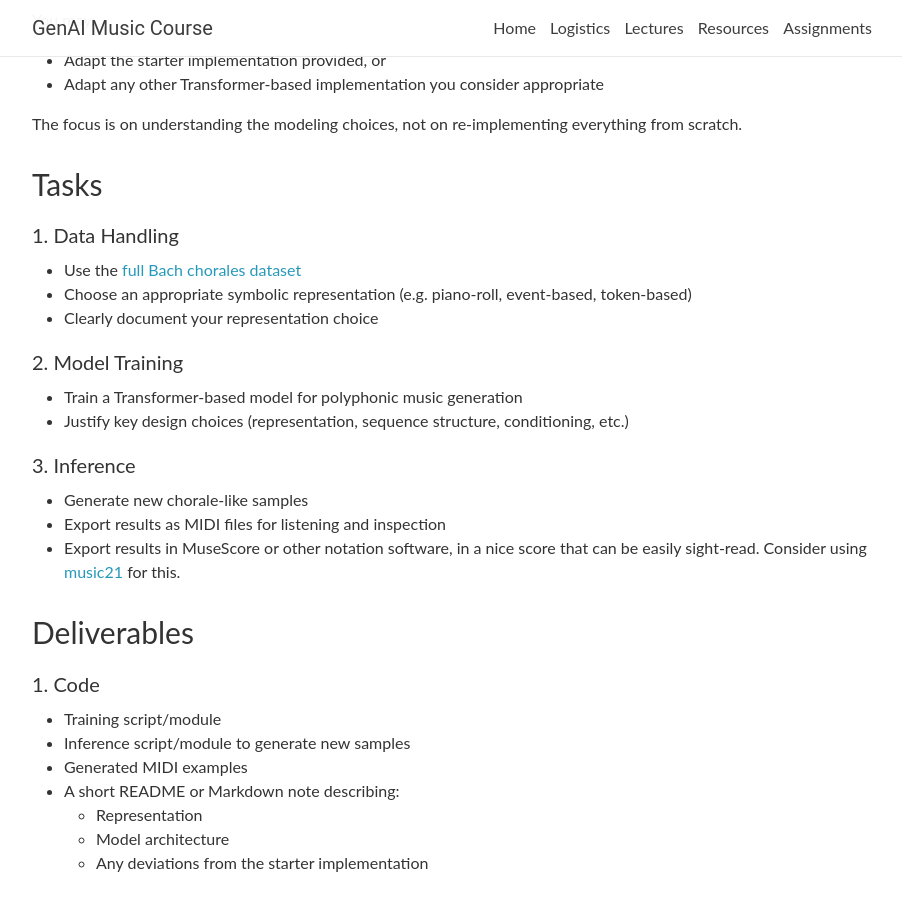
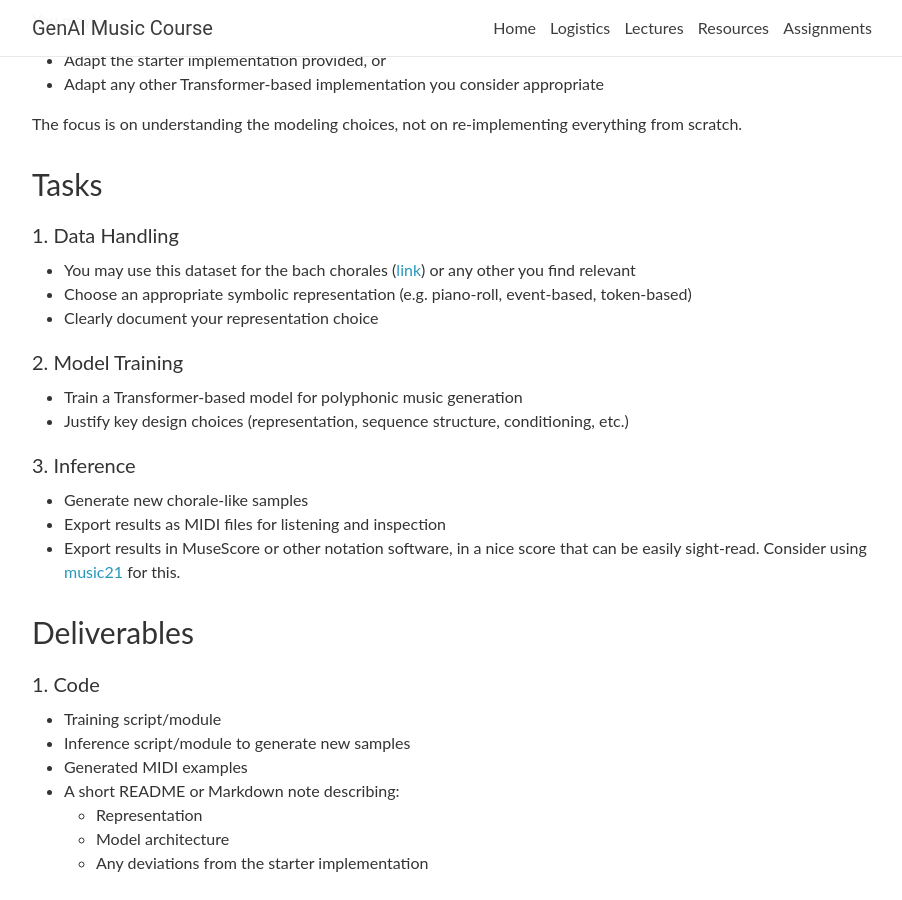
Before and after one commit to upf-smc-genai-music/upf-smc-genai-music.github.io, a Jekyll site: the page built from _pages/assignments.md, in a window 1280 px wide and 900 px high, scrolled down 4882 px. Shown: the whole window, without its empty margins (188-1090 px from the left). Built offline with Jekyll 4.4.1, drawn with Linux system fonts in a browser that asks for light colours; nearby versions of some CDN libraries; comment, search, counter and statistics services are not loaded.

Commit message:
update assignment 2

```diff
--- a/_pages/assignments.md
+++ b/_pages/assignments.md
@@ -164,7 +164,7 @@ The focus is on understanding the modeling choices, not on re-implementing every
 ### Tasks
 
 #### 1. Data Handling
-* Use the [full Bach chorales dataset](https://www.kaggle.com/datasets/pranjalsriv/bach-chorales-2)
+* You may use this dataset for the bach chorales ([link](https://www.kaggle.com/datasets/pranjalsriv/bach-chorales-2)) or any other you find relevant
 * Choose an appropriate symbolic representation (e.g. piano-roll, event-based, token-based)
 * Clearly document your representation choice
 
```
